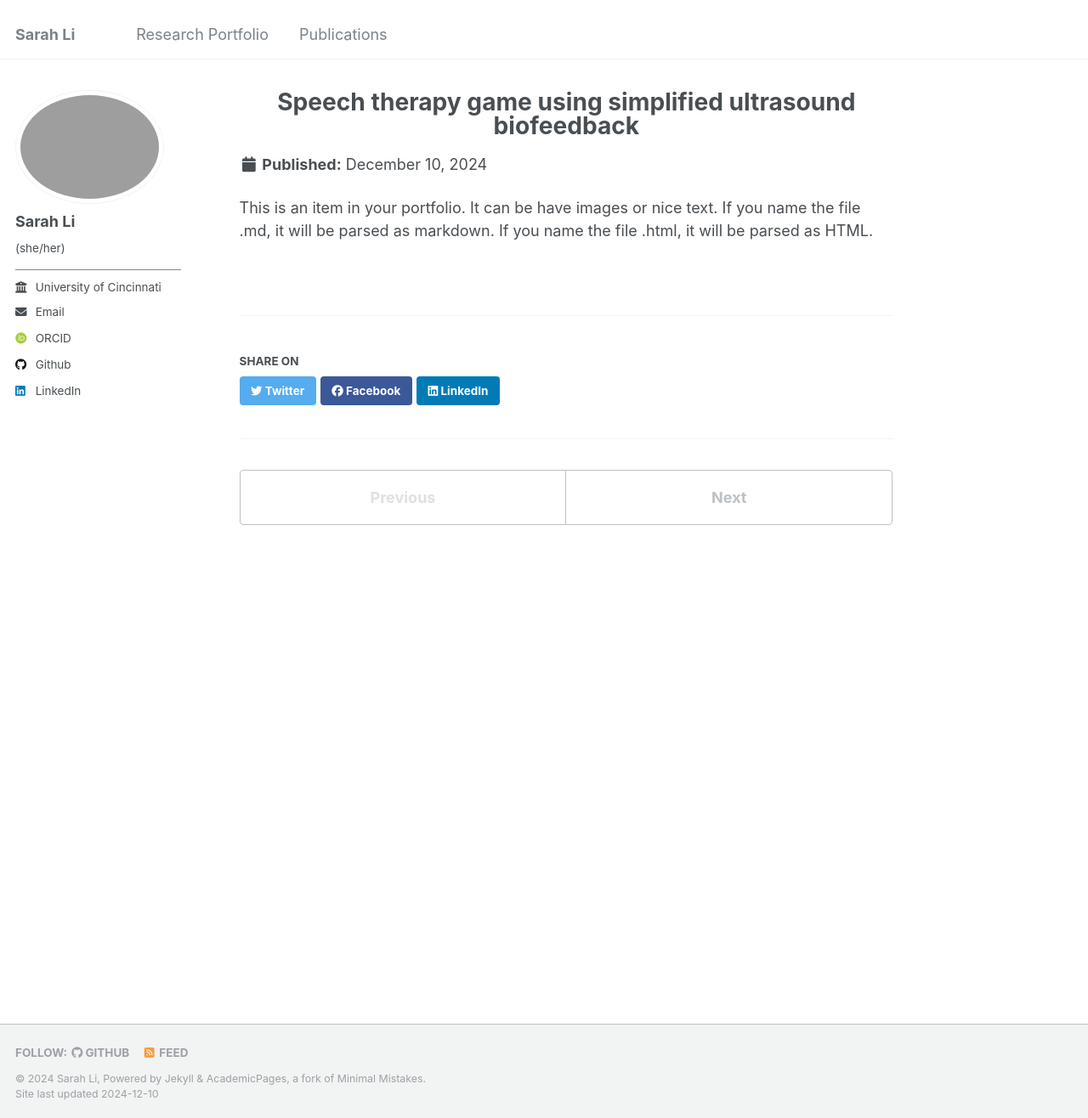
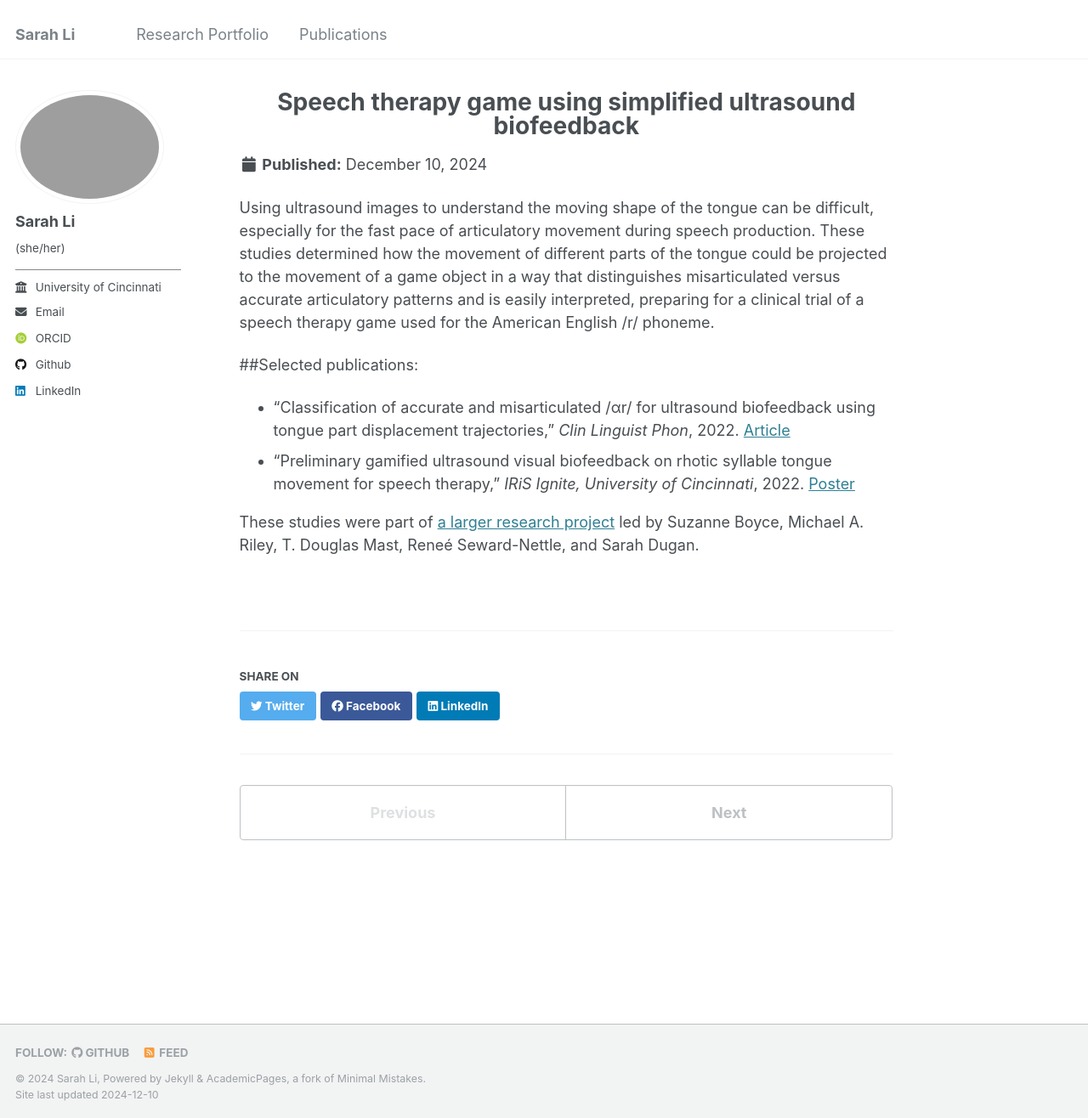
Before and after one commit to SarahRLi/sarahrli.github.io, a Jekyll site: the page built from _portfolio/portfolio-1.md, in a window 1280 px wide and 1316 px high. Shown: the whole window at 85% size. Built offline with Jekyll 4.4.1, drawn with Linux system fonts in a browser that asks for light colours; some web fonts are replaced.

Commit message:
Update portfolio-1.md

```diff
--- a/_portfolio/portfolio-1.md
+++ b/_portfolio/portfolio-1.md
@@ -4,4 +4,10 @@ excerpt: "<div align='center'><img src='/images/simplified_ultrasound_biofeedbac
 collection: portfolio
 ---
 
-This is an item in your portfolio. It can be have images or nice text. If you name the file .md, it will be parsed as markdown. If you name the file .html, it will be parsed as HTML.
+Using ultrasound images to understand the moving shape of the tongue can be difficult, especially for the fast pace of articulatory movement during speech production. These studies determined how the movement of different parts of the tongue could be projected to the movement of a game object in a way that distinguishes misarticulated versus accurate articulatory patterns and is easily interpreted, preparing for a clinical trial of a speech therapy game used for the American English /r/ phoneme.
+
+##Selected publications:
+- “Classification of accurate and misarticulated /αr/ for ultrasound biofeedback using tongue part displacement trajectories,” *Clin Linguist Phon*, 2022. [Article](https://github.com/SarahRLi/sarahrli.github.io/blob/master/files/Li_2022_CLP.pdf)
+- “Preliminary gamified ultrasound visual biofeedback on rhotic syllable tongue movement for speech therapy,” *IRiS Ignite, University of Cincinnati*, 2022. [Poster](https://github.com/SarahRLi/sarahrli.github.io/blob/master/files/Li_2022_IRiS_poster.pdf)
+
+These studies were part of [a larger research project](https://reporter.nih.gov/project-details/10456326) led by Suzanne Boyce, Michael A. Riley, T. Douglas Mast, Reneé Seward-Nettle, and Sarah Dugan.
```
